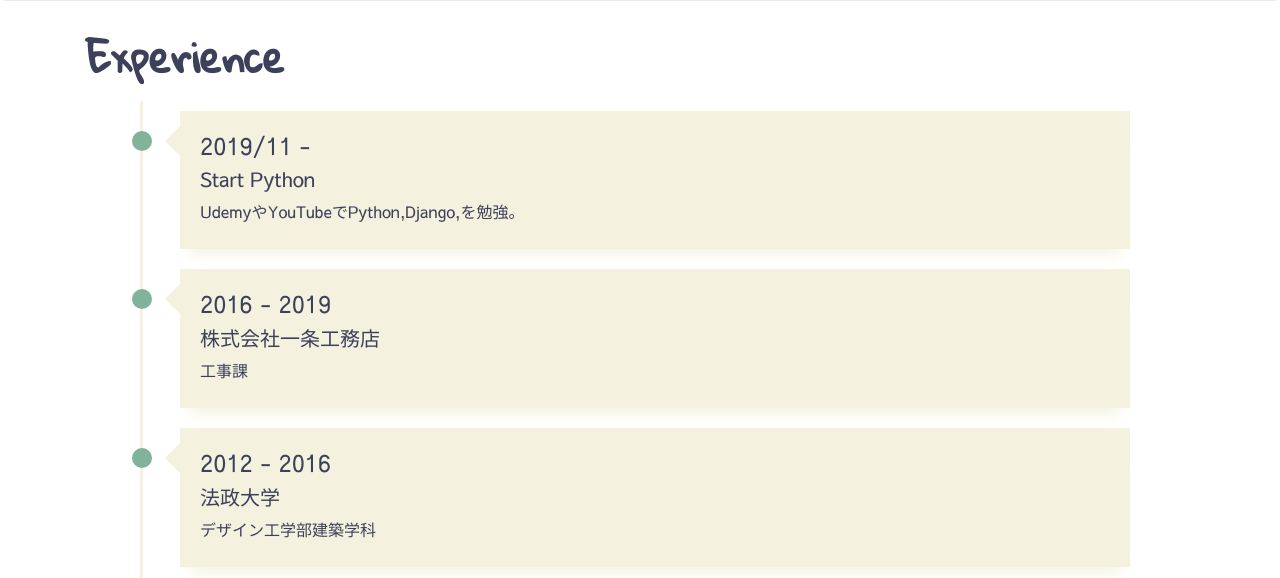
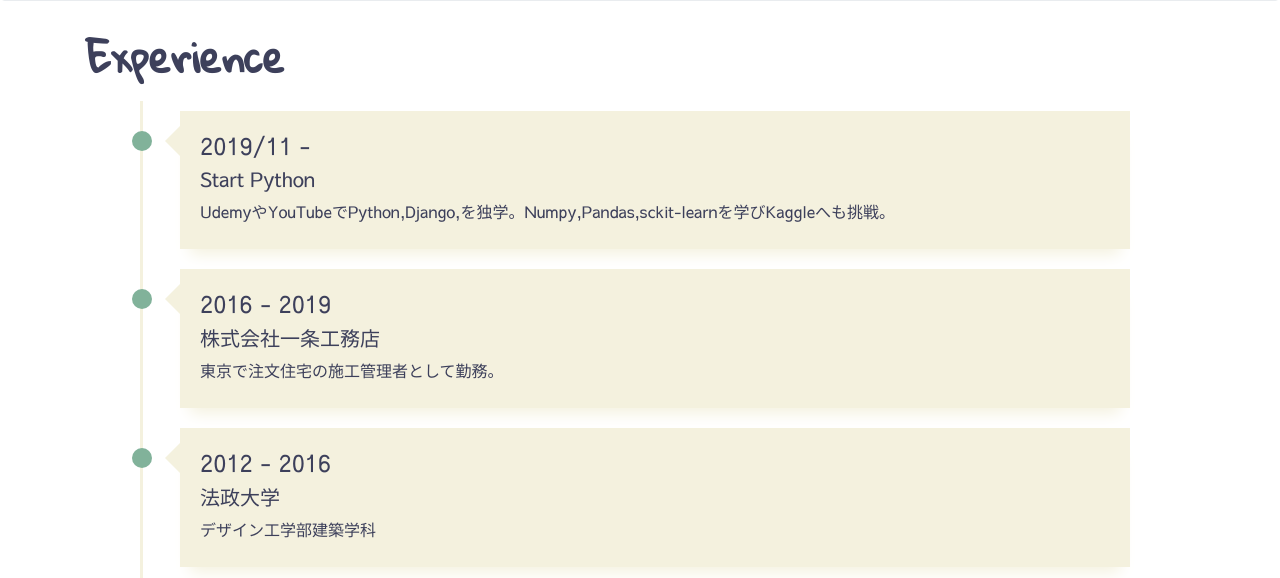
Before and after one commit to Hir0kii/port_project, a Django app: page / in a window 1280 px wide. Shown: the part 575-1153 px from the top of the page. Run offline with Django 3.2, Linux system fonts and the light colour scheme; data that the repository does not hold is empty; some libraries are stand-ins or nearby versions.

Commit message:
add resume.html

```diff
--- a/jobs/templates/jobs/home.html
+++ b/jobs/templates/jobs/home.html
@@ -53,10 +53,8 @@
 
     <div class="row featurette">
       <div class="col-md-7">
-        <h2 class="featurette-heading">{{ job.title }}<span class="text-muted">It’ll blow your mind.</span></h2>
-        <p class="lead">
-          {{ job.summary }}
-        </p>
+        <h2><a class="featurette-heading" href="#">{{ job.title }}</a></h2>
+        <p class="lead">{{ job.summary }}</p>
       </div>
       <div class="col-md-3">
         <img class="rounded" src="{{ job.image.url }}" height="300" alt="project image">
--- a/jobs/templates/jobs/resume.html
+++ b/jobs/templates/jobs/resume.html
@@ -69,14 +69,14 @@
       <div>
         <h4>2019/11 - </h4>
         <h5>Start Python</h5>
-        <p>UdemyやYouTubeでPython,Django,を勉強。</p>
+        <p>UdemyやYouTubeでPython,Django,を独学。Numpy,Pandas,sckit-learnを学びKaggleへも挑戦。</p>
       </div>
     </li>
     <li>
       <div>
         <h4>2016 - 2019</h4>
         <h5>株式会社一条工務店</h5>
-        <p>工事課</p>
+        <p>東京で注文住宅の施工管理者として勤務。</p>
       </div>
     </li>
     <li>
```
